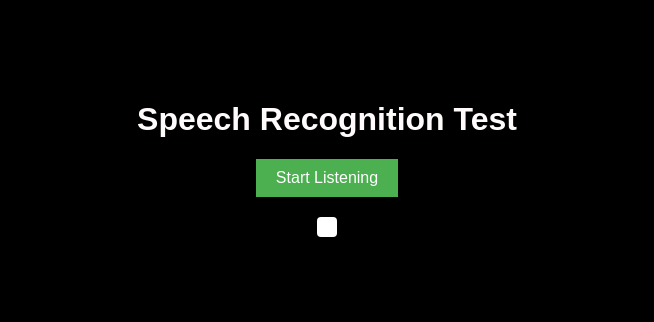
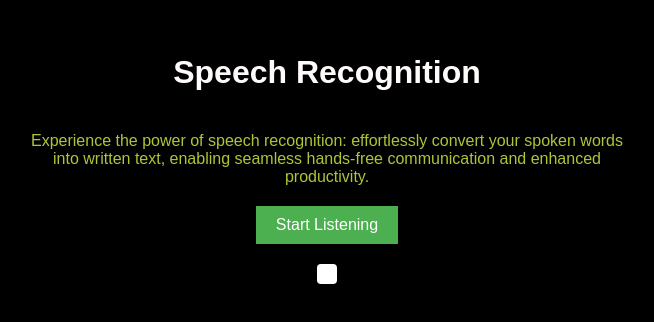
Before and after one commit to rohgarg2/Infochacha.github.io, a plain HTML site: page index.html in a window 1280 px wide. Shown: the part 262-584 px from the top of the page, without its empty margins (313-967 px from the left). Drawn offline with nearby package versions, Linux system fonts and the light colour scheme.

Commit message:
Update index.html

```diff
--- a/index.html
+++ b/index.html
@@ -18,6 +18,13 @@
 
     h1 {
       color: #fffbfb;
+    }
+ p {
+      color: #aec53a;
+      word-wrap: break-word;
+      text-align: center; /* Center align the paragraph content */
+      max-width: 600px; /* Set a maximum width to limit the paragraph's width */
+      margin: 20px 0; /* Add some margin for spacing */
     }
 
     #start-listening-btn {
@@ -64,7 +71,8 @@
   </style>
 </head>
 <body>
-  <h1>Speech Recognition Test</h1>
+  <h1>Speech Recognition</h1>
+  <p>Experience the power of speech recognition: effortlessly convert your spoken words into written text, enabling seamless hands-free communication and enhanced productivity.</p>
   <button id="start-listening-btn">Start Listening</button>
   <div id="answer-container"></div> <!-- Added a container to display the answer -->
   <script src="https://cdn.jsdelivr.net/npm/axios/dist/axios.min.js"></script>
```
